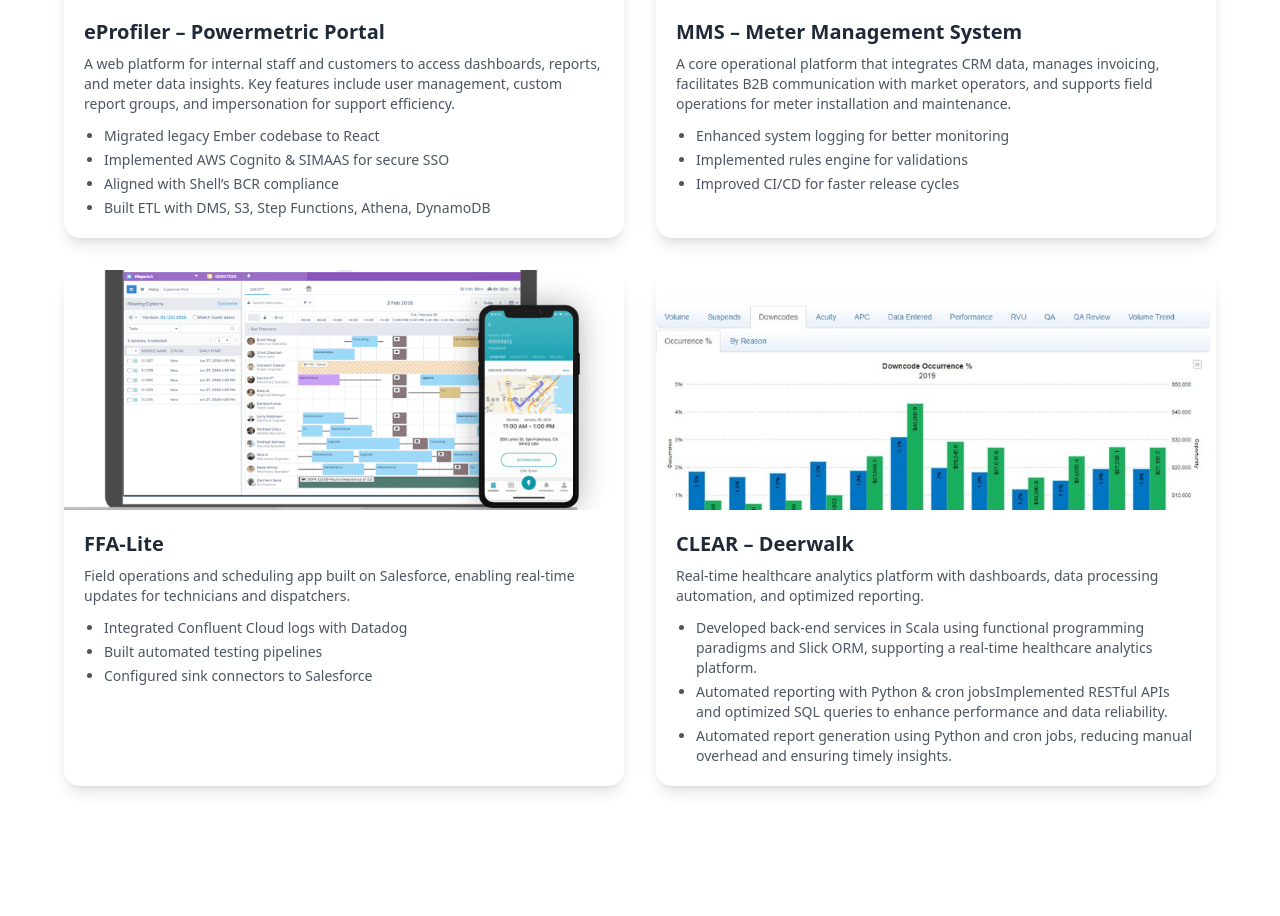
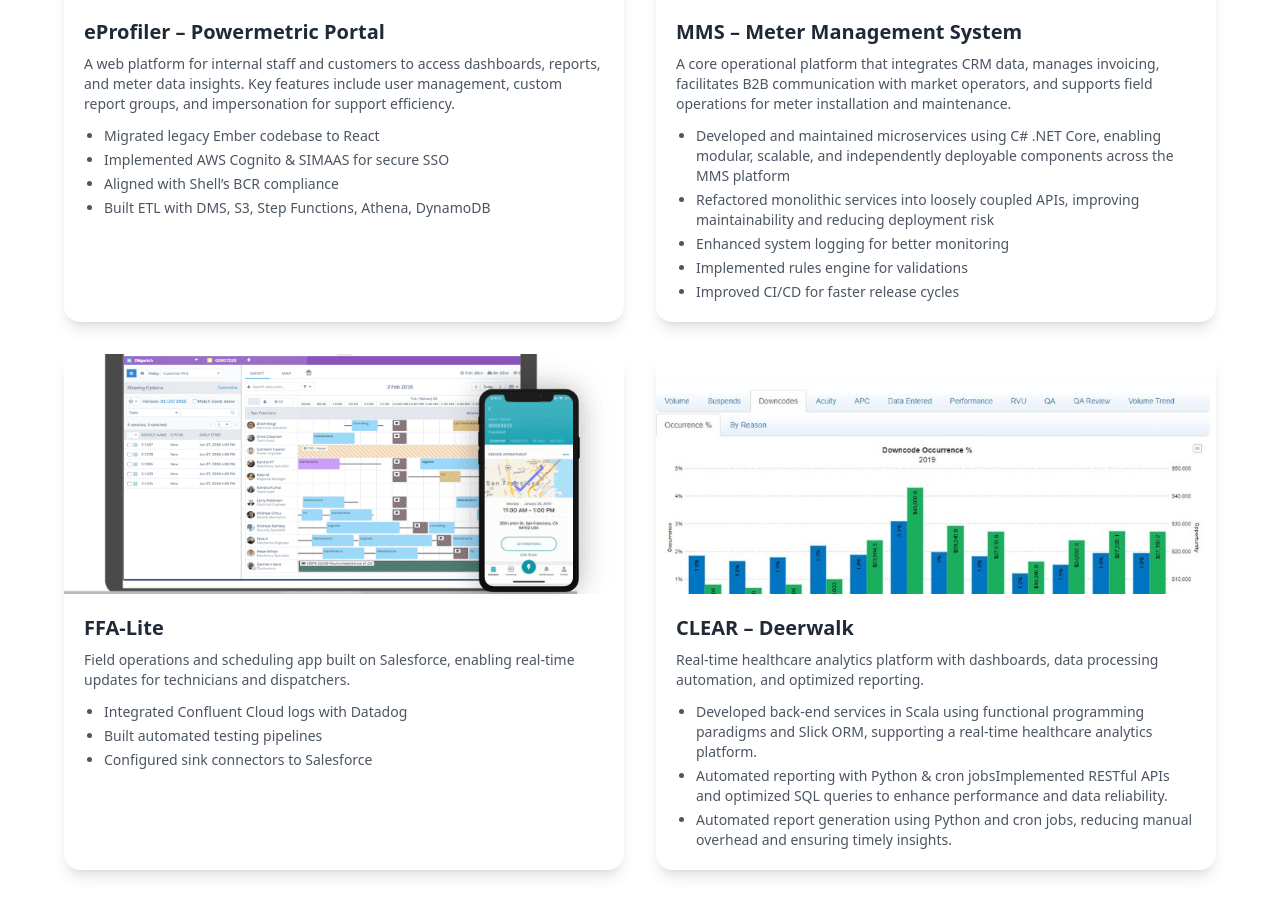
Before and after one commit to AnandD14/my-portfolio, a React (Create React App) app: page / in a window 1280 px wide. Shown: the part 4164-5080 px from the top of the page. Built offline with nearby package versions, Linux system fonts and the light colour scheme; no server answers.

Commit message:
update resume and portfolio

```diff
--- a/src/components/Portfolio.js
+++ b/src/components/Portfolio.js
@@ -18,6 +18,8 @@
       title: "MMS – Meter Management System",
       description: "A core operational platform that integrates CRM data, manages invoicing, facilitates B2B communication with market operators, and supports field operations for meter installation and maintenance.",
       features: [
+        "Developed and maintained microservices using C# .NET Core, enabling modular, scalable, and independently deployable components across the MMS platform",
+        "Refactored monolithic services into loosely coupled APIs, improving maintainability and reducing deployment risk",
         "Enhanced system logging for better monitoring",
         "Implemented rules engine for validations",
         "Improved CI/CD for faster release cycles"
```
Also changed, not shown: 1 other file (tests, documents, lock files or other folders).
